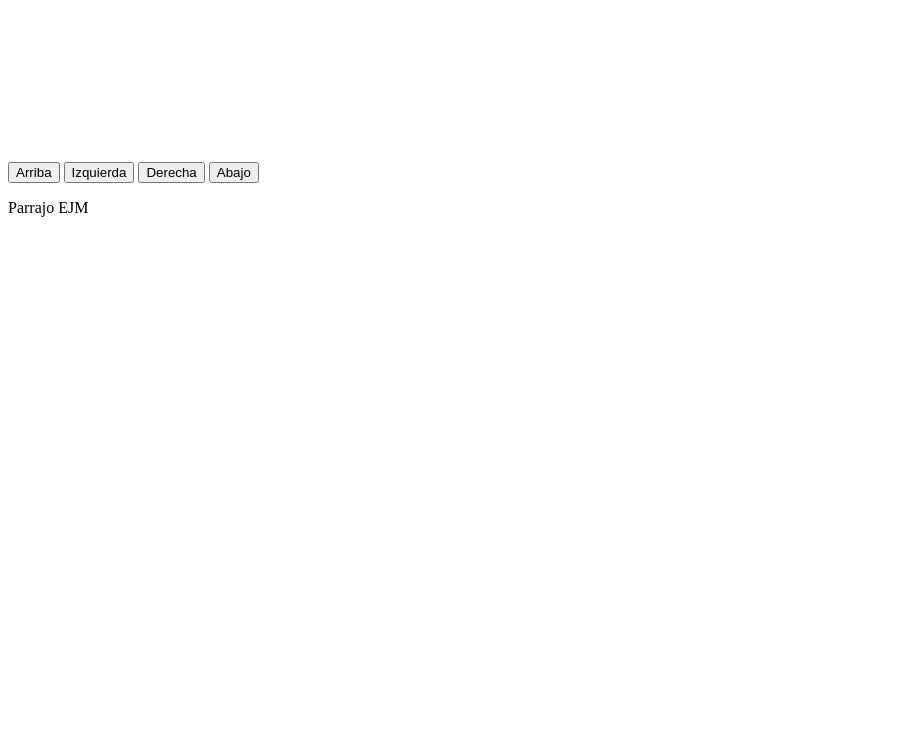
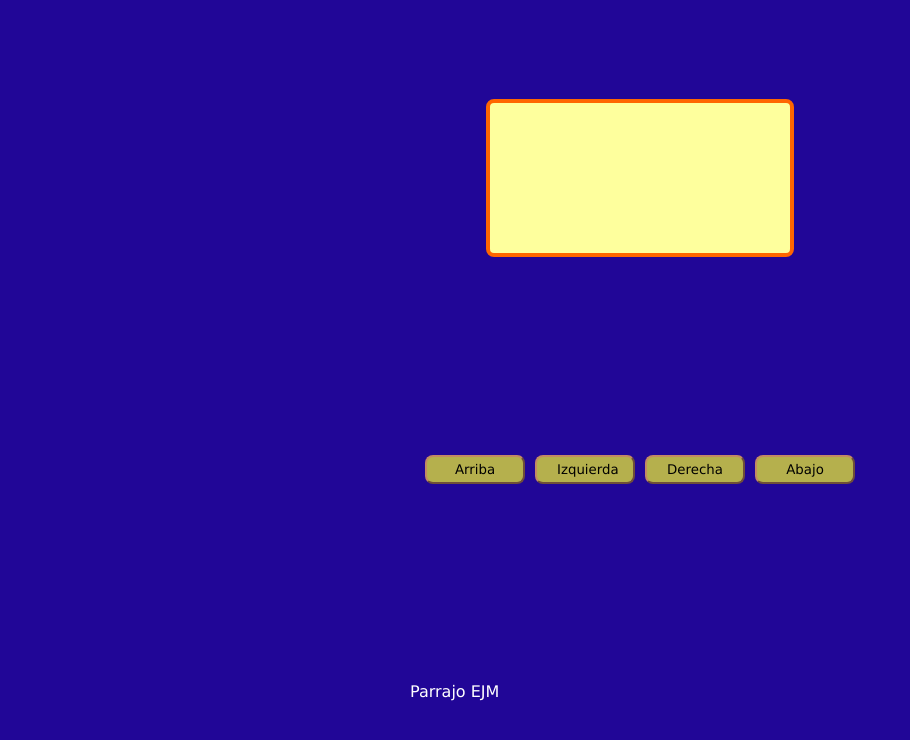
Before and after one commit to JuanDiSilva/juego-bombas-javaScript, a plain HTML site: page index.html in a window 1280 px wide. Shown: the whole page, without its empty margins (0-910 px from the left). Drawn offline with Linux system fonts and the light colour scheme.

Commit message:
2.Versiondel diseño juego

```diff
--- a/index.html
+++ b/index.html
@@ -4,6 +4,7 @@
       <meta charset="UTF-8">
       <meta http-equiv="X-UA-Compatible" content="IE=edge">
       <meta name="viewport" content="width=device-width, initial-escale=1.0">
+      <link rel="stylesheet" href="./styles.css">
       <title>JUEGO BOMBAS</title>
     </head>
     <body>
@@ -21,6 +22,7 @@
             <p>Parrajo EJM</p>
         </div>
       </div>
-
+      <script src="./java/maps.js"></script>
+      <script src="./java/game.js"></script>
     </body>
 </html>
--- a/java/game.js
+++ b/java/game.js
@@ -0,0 +1 @@
+console.log(maps);
--- a/java/maps.js
+++ b/java/maps.js
@@ -0,0 +1,54 @@
+/*
+ *Reglas
+ *El final de cada nivel es el inicio del siguiente
+*/
+
+const emojis = {
+    '-': ' ',
+    'O': '🚪',
+    'X': '🧨',
+    'I': '🎁',
+    'PLAYER': '💀',
+    'BOMB_COLLISION': '🔥',
+    'GAME_OVER': '👅',
+    'WIN': '🤓',
+};
+
+const maps = [];
+maps.push(`
+  IXXXXXXXXX
+  -XXXXXXXXX
+  -XXXXXXXXX
+  -XXXXXXXXX
+  -XXXXXXXXX
+  -XXXXXXXXX
+  -XXXXXXXXX
+  -XXXXXXXXX
+  -XXXXXXXXX
+  OXXXXXXXXX
+`);
+
+maps.push(`
+  O--XXXXXXX
+  X--XXXXXXX
+  XX----XXXX
+  X--XX-XXXX
+  X-XXXX-XXX
+  XX--XX--XX
+  XX--XXX-XX
+  XXXX---IXX
+  XXXXXXXXXX
+`);
+
+maps.push(`
+I-----XXXX
+  XXXXX-XXXX
+  XX----XXXX
+  XX-XXXXXXX
+  XX-----XXX
+  XXXXXX-XXX
+  XX-----XXX
+  XX-XXXXXXX
+  XX-----OXX
+  XXXXXXXXXX
+`);
--- a/styles.css
+++ b/styles.css
@@ -0,0 +1,77 @@
+body
+{
+    background-color: rgb(33, 6, 151);
+    color: #fff;
+    font-family: Verdana, Geneva, Tahoma, sans-serif;
+    margin: 0;
+    padding: 0;
+}
+
+/*Arreglo div contenedor, vh unidad altura. vw unidad anchura*/
+.contenedor-gamer
+{
+    display: flex;
+    align-items: center;
+    justify-content: center;
+    flex-wrap: wrap;
+    height: 100vh;
+    width: 100vw;
+}
+
+/*Diseño del cuadro canvas, donde va el juego*/
+canvas
+{
+  border: 4px solid #ff6600;
+  border-radius: 8px;
+  background-color: #feff9d;
+}
+
+/*Diseño de los botones de la clase div*/
+.botones
+{
+    display: flex;
+    justify-content: center;
+    flex-wrap: wrap;
+    margin: 0 auto;
+    width: 100%;
+}
+
+/*Diseño botones*/
+button
+{
+    background-color: #b5b04d;
+    border-radius: 8px;
+    border-color: #c38a64;
+    font-family: inherit;
+    margin: 0;
+    padding: 5px 20px;
+    width: 100px;
+}
+button:not(:last-child)
+{
+    margin-right: 10px;
+}
+
+/*Diseño cuadro menssage*/
+.mensajes
+{
+   display: flex;
+   flex-wrap: wrap;
+   margin: 0 auto;
+   width: 80%;
+   max-width: 460px;
+}
+
+/*Diseño del texto parrafo*/
+p
+{
+  display: block;
+  margin: 0;
+  width: 100%;
+}
+
+@media (max-width: 440px)
+{
+    button { margin-top: 25px; }
+    #up, #down { margin-left: 100%; margin-right: 100%; }
+}
```
